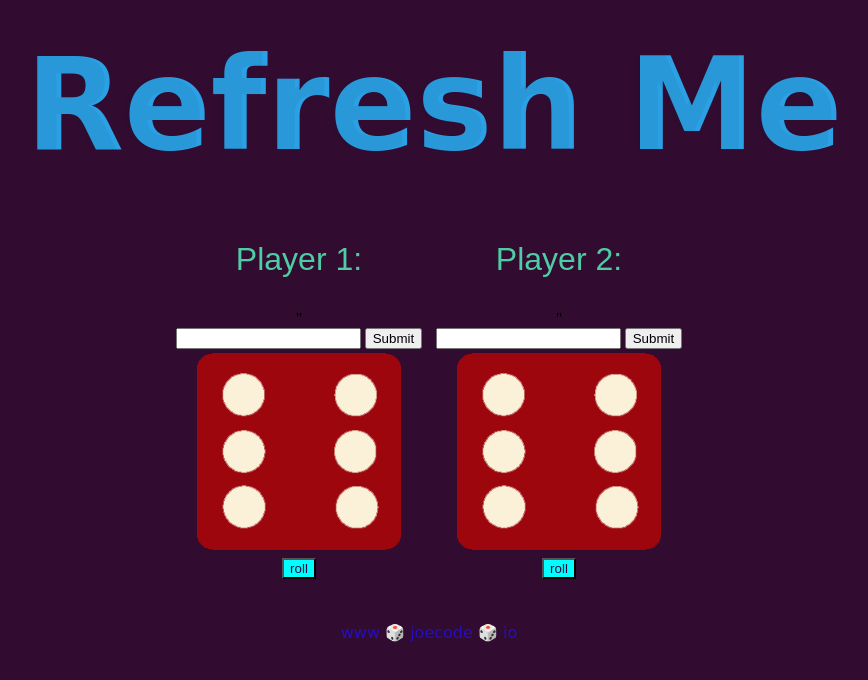
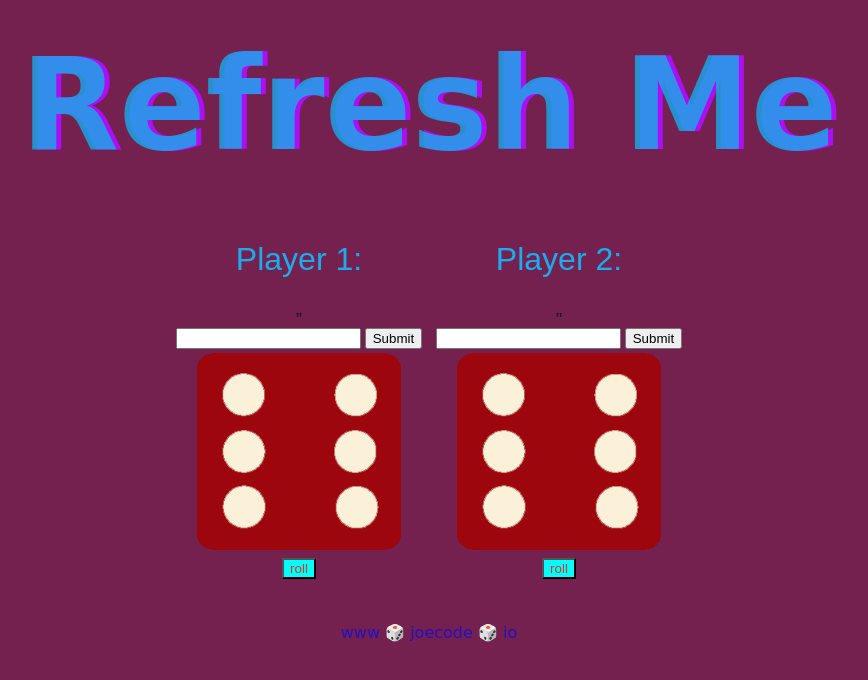
Before and after one commit to jassyjr/complete-dice-game, a plain HTML site: page index.html in a window 1280 px wide. Shown: the whole page, without its empty margins (211-1079 px from the left). Drawn offline with Linux system fonts and the light colour scheme.

Commit message:
Update styles.css

```diff
--- a/styles.css
+++ b/styles.css
@@ -1,3 +1,4 @@
+
 .container {
   width: 70%;
   margin: auto;
@@ -11,20 +12,20 @@
 }
 
 body {
-  background-color: #310b30;
+  background-color: #742150;
 }
 
 h1 {
   margin: 30px;
   font-family: 'Lobster', cursive;
-  text-shadow: 5px 0 rgb(43, 160, 228);
+  text-shadow: 5px 0 #ac0ff5;
   font-size: 8rem;
-  color: #07212d0f;
+  color: hsla(198, 83%, 50%, 0.815);
 }
 
 p {
   font-size: 2rem;
-  color: #4ECCA3;
+  color: #19aded;
   font-family: 'arial', cursive;
 }
 
@@ -42,5 +43,5 @@ footer {
 button{
   text-align: center;
   background-color: aqua;
-  color: rgb(53, 9, 57);
+  color: rgb(229, 52, 25);
 }
```
